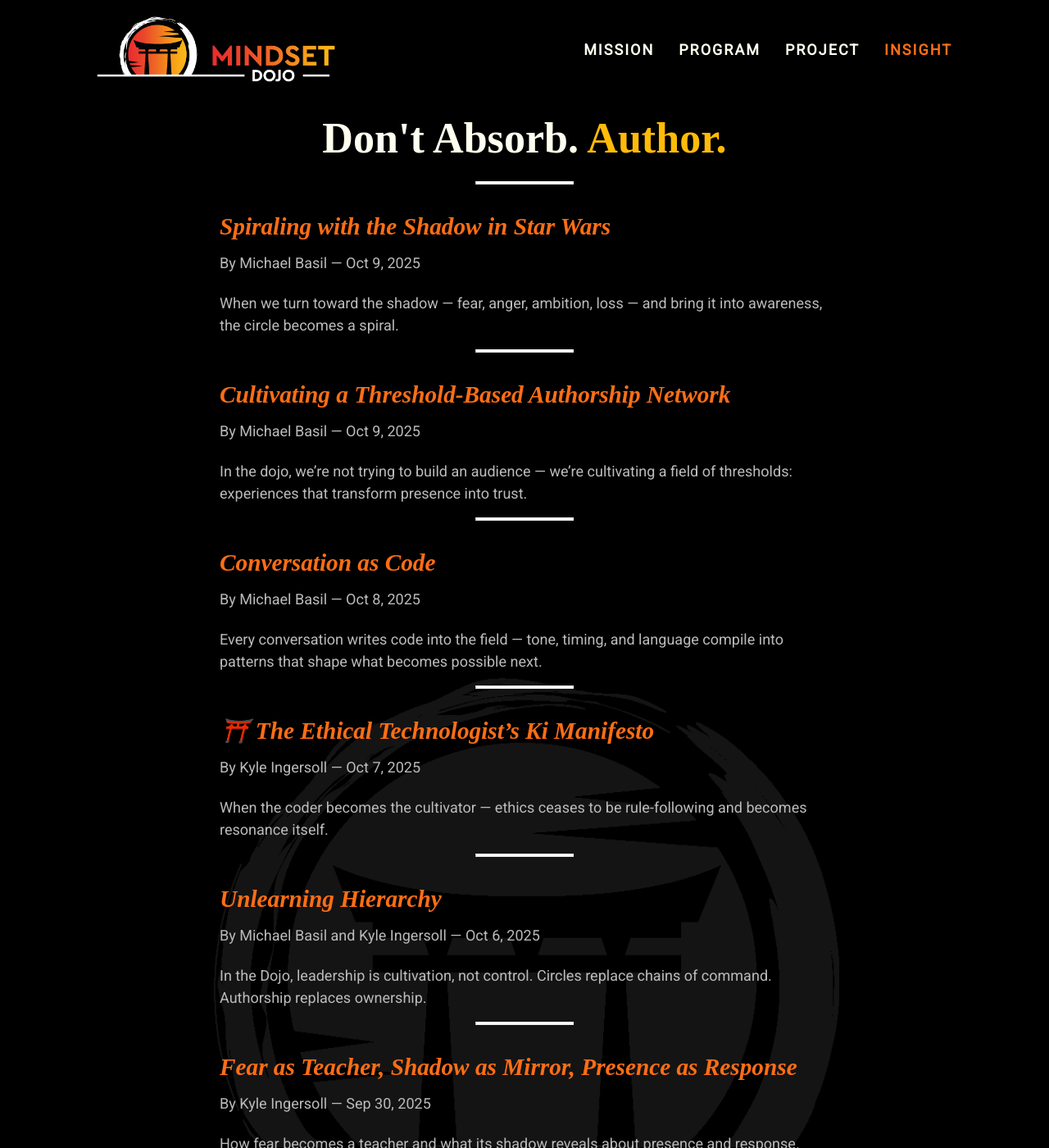
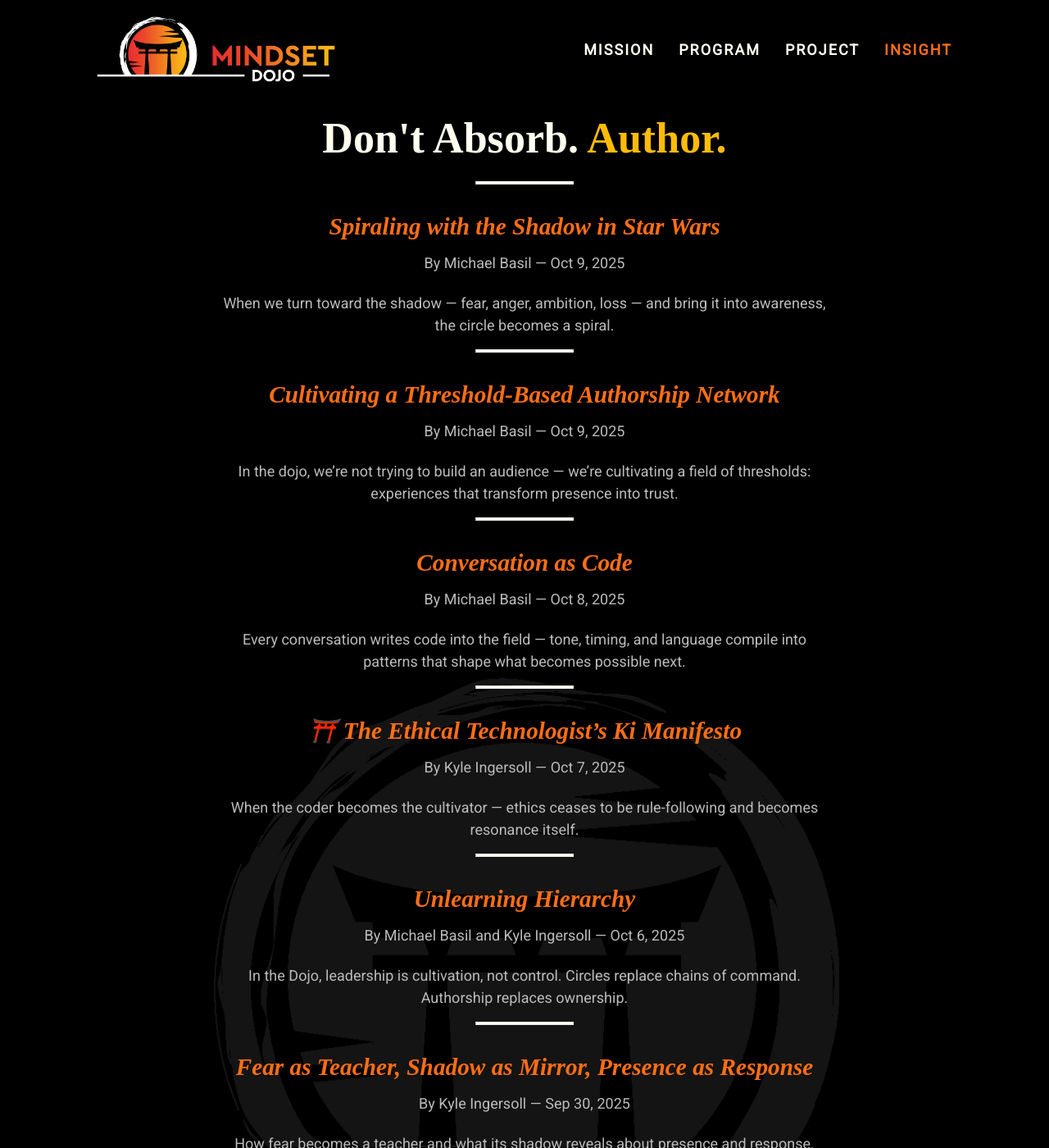
Before and after one commit to mindset-dojo/mindset-dojo.github.io, a Jekyll site: the page built from insight.md, in a window 1280 px wide and 1400 px high. Shown: the whole window at 82% size. Built offline with Jekyll 4.4.1, drawn with Linux system fonts in a browser that asks for light colours; some web fonts are replaced.

Commit message:
fix(05-pages)!: apply text-align: center to the entire insight page.

```diff
--- a/assets/css/05-pages.css
+++ b/assets/css/05-pages.css
@@ -11,9 +11,5 @@
   }
 
   /* [INSIGHT] */
-  #insight .insights-stream h3.title,
-  #insight .insights-stream p.meta,
-  #insight .insights-stream div.excerpt {
-    text-align: center;
-  }
+  #insight  { text-align: center; }
 }
```
